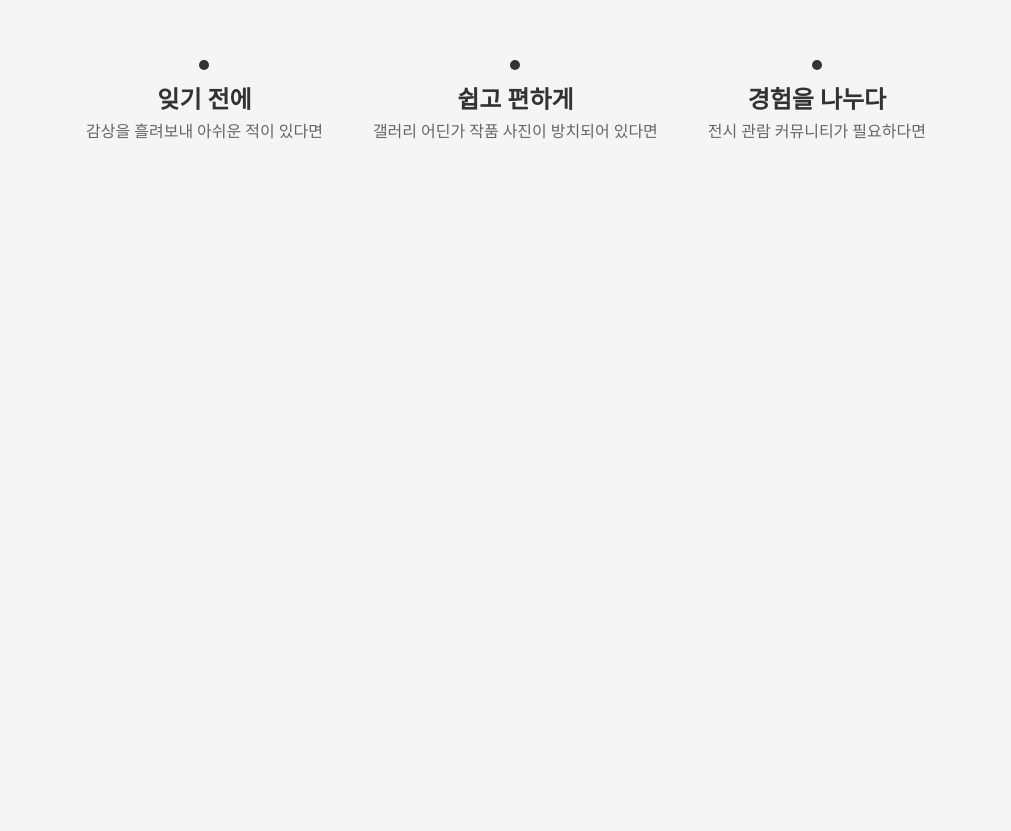
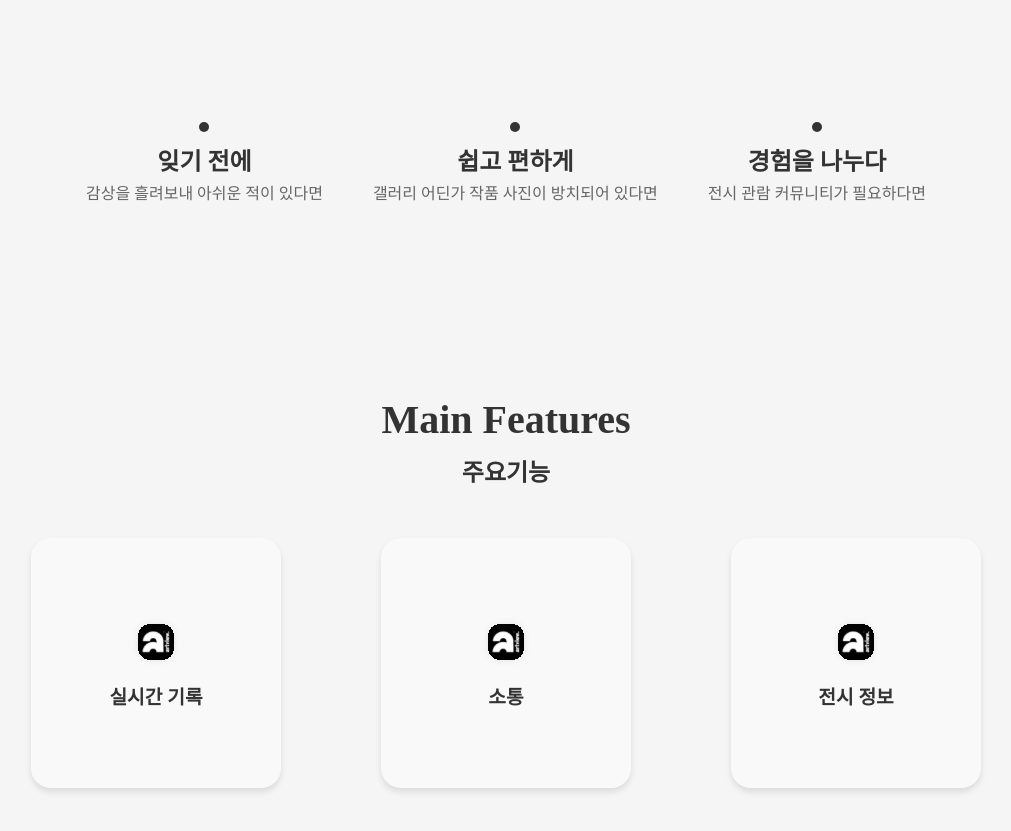
Before and after one commit to lse415/Artview_landing, a React (Vite) app in the folder artview-landing/: page / in a window 1280 px wide. Shown: the part 847-1678 px from the top of the page, without its empty margins (134-1145 px from the left). Before the commit the page ends 1061 px from the top, so only its background shows below. Built offline with nearby package versions, Linux system fonts and the light colour scheme.

Commit message:
feat : feature section wireframe

```diff
--- a/artview-landing/src/App.tsx
+++ b/artview-landing/src/App.tsx
@@ -1,6 +1,7 @@
 import Header from "./components/Header/Header";
 import MainSection from "./components/Main/MainSection";
 import PointSection from "./components/Point/PointSection";
+import FeatureSection from "./components/Feature/FeatureSection";
 import GlobalStyle from "./styles/GlobalStyle";
 
 function App() {
@@ -10,6 +11,7 @@ function App() {
       <Header />
       <MainSection />
       <PointSection />
+      <FeatureSection />
     </>
   );
 }
--- /dev/null
+++ b/artview-landing/src/components/Feature/FeatureCard.tsx
@@ -0,0 +1,39 @@
+import styled from "styled-components";
+import LogoIcon from "../../assets/icons/logo-bg.svg";
+
+interface FeatureCardProps {
+  title: string;
+}
+
+const CardContainer = styled.div`
+  width: 250px;
+  height: 250px;
+  display: flex;
+  flex-direction: column;
+  justify-content: center;
+  align-items: center;
+  border-radius: 20px;
+  background-color: #f9f9f9;
+  box-shadow: 0 4px 6px rgba(0, 0, 0, 0.1);
+  text-align: center;
+`;
+
+const CardIcon = styled.img`
+  width: 50px;
+  height: 50px;
+  margin-bottom: 15px;
+`;
+
+const CardTitle = styled.h3`
+  font-size: 1.2rem;
+  color: #333;
+`;
+
+const FeatureCard: React.FC<FeatureCardProps> = ({ title }) => (
+  <CardContainer>
+    <CardIcon src={LogoIcon} alt={`${title} Icon`} />
+    <CardTitle>{title}</CardTitle>
+  </CardContainer>
+);
+
+export default FeatureCard;
--- /dev/null
+++ b/artview-landing/src/components/Feature/FeatureSection.tsx
@@ -0,0 +1,50 @@
+import styled from "styled-components";
+import Wrapper from "../Wrapper";
+import FeatureCard from "./FeatureCard";
+
+const Section = styled.section`
+  padding: 80px 0;
+  text-align: center;
+  margin: 0 120px;
+`;
+
+const Title = styled.h2`
+  font-size: 2.5rem;
+  color: #333;
+  margin-bottom: 20px;
+
+  span {
+    display: block;
+    font-size: 1.5rem;
+    margin-top: 10px;
+  }
+`;
+
+const CardContainer = styled.div`
+  display: flex;
+  justify-content: center;
+  gap: 100px;
+  margin-top: 50px;
+`;
+
+const FeatureSection = () => {
+  const features = ["실시간 기록", "소통", "전시 정보"];
+
+  return (
+    <Wrapper>
+      <Section>
+        <Title>
+          Main Features
+          <span>주요기능</span>
+        </Title>
+        <CardContainer>
+          {features.map((feature, index) => (
+            <FeatureCard key={index} title={feature} />
+          ))}
+        </CardContainer>
+      </Section>
+    </Wrapper>
+  );
+};
+
+export default FeatureSection;
--- a/artview-landing/src/components/Header/Header.tsx
+++ b/artview-landing/src/components/Header/Header.tsx
@@ -1,5 +1,6 @@
 import styled from "styled-components";
 import Wrapper from "../Wrapper";
+import LogoIcon from "../../assets/icons/logo-bg.svg";
 
 const HeaderContainer = styled.header`
   width: 100%;
@@ -16,8 +17,19 @@ const HeaderContent = styled.div`
   padding: 40px 0;
 `;
 
+const LogoGroup = styled.div`
+  display: flex;
+  align-items: center;
+  gap: 5px;
+`;
+
+const StyledLogoIcon = styled.img`
+  width: 60px;
+  height: auto;
+`;
+
 const Logo = styled.h1`
-  font-size: 2rem;
+  font-size: 2.3rem;
   color: #333;
 `;
 
@@ -30,7 +42,10 @@ const Header = () => (
   <HeaderContainer>
     <Wrapper>
       <HeaderContent>
-        <Logo>Artview</Logo>
+        <LogoGroup>
+          <StyledLogoIcon src={LogoIcon} alt="Logo Icon" />
+          <Logo>Artview</Logo>
+        </LogoGroup>
         <Swu>2024 SWU Digital Media Design and Application</Swu>
       </HeaderContent>
     </Wrapper>
--- a/artview-landing/src/components/Point/PointSection.tsx
+++ b/artview-landing/src/components/Point/PointSection.tsx
@@ -12,7 +12,7 @@ const ItemsContainer = styled.div`
 `;
 
 const Section = styled.section`
-  padding: 40px 0;
+  padding: 80px 0;
   display: flex;
   justify-content: center;
   align-items: center;
```
